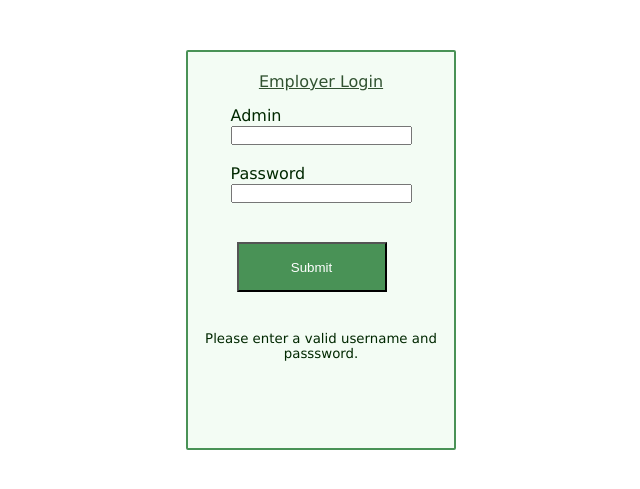
After one commit to nlamo/db-class-website, a PHP site: page /employer/index.php in a window 1280 px wide. The commit adds this page. Shown: the top 489 px of the page, without its empty margins (319-959 px from the left). Run offline with PHP 8.4, Linux system fonts and the light colour scheme.

Commit message:
employer login php

```diff
--- /dev/null
+++ b/employer/index.php
@@ -0,0 +1,46 @@
+<!-- TODO: Add validation for employer login -->
+<?php
+
+    if (isset($_POST['submit'])) {
+
+        $admin = htmlentities($_POST['admin']);
+        $password = htmlentities($_POST['password']);
+
+    }
+?>
+
+<!DOCTYPE html>
+<html lang="en">
+<head>
+    <meta charset="UTF-8">
+    <meta http-equiv="X-UA-Compatible" content="IE=edge">
+    <meta name="viewport" content="width=device-width, initial-scale=1.0">
+    <link rel="stylesheet" href="../styles.css">
+    <title>Employer Login Page</title>
+</head>
+<body>
+    <div class="container">
+        <div class="card">
+            <p><u>Employer Login</u></p>
+
+            <form method="POST" action="<?php echo $_SERVER['PHP_SELF']; ?>">
+                <label>Admin</label><br>
+                <input type="text" name ="admin"><br><br>
+
+                <label>Password</label><br>
+                <input type="password" name ="password"><br><br>
+
+                <input type="submit" class="button" name="submit" style="margin-left:6px;"><br>
+            </form>
+
+            <!-- Basic PHP to check whether anything has been entered, using vars at top. -->
+            <?php if(!empty($admin) && !empty($password)): ?>
+                <small style="text-align:center;">You have entered a username and a password.</small>
+            <?php else: ?>
+                <small style="text-align:center;">Please enter a valid username and passsword.</small>
+            <?php endif; ?>
+
+        </div>
+    </div>
+</body>
+</html>
--- a/index.html
+++ b/index.php
@@ -1,5 +1,3 @@
-<!-- TODO: For the employer and user dashboards, be sure to reuse the same CSS templated
-           for each dashboard - keep that code as clean and readable as possible -->
 <!DOCTYPE html>
 <html lang="en">
 <head>
@@ -14,8 +12,8 @@
         <div class="card">
             <p><u>Select User Type</u></p>
             <br>
-            <a class="button" href="employer/index.html">Admin</a>
-            <a class="button" href="user/index.html">User</a>
+            <a class="button" href="employer/index.php">Admin</a>
+            <a class="button" href="user/index.php">User</a>
         </div>
     </div>
 </body>
--- a/styles.css
+++ b/styles.css
@@ -29,11 +29,6 @@ p {
     align-content: center;
     justify-content: center;
     padding: 20px 0px 15px 0px;
-}
-
-form {
-    opacity: .7;
-    padding: 10px 0px 10px 0px;
 }
 
 /* Some of these reusable components may later be refactored into a utilities.css class.*/
```
Also changed, not shown: employer/dashboard-employer.html (+5 -4 lines), employer/index.html (deleted, +0 -28 lines), user/index.php (renamed from user/index.html, +7 -7 lines).
